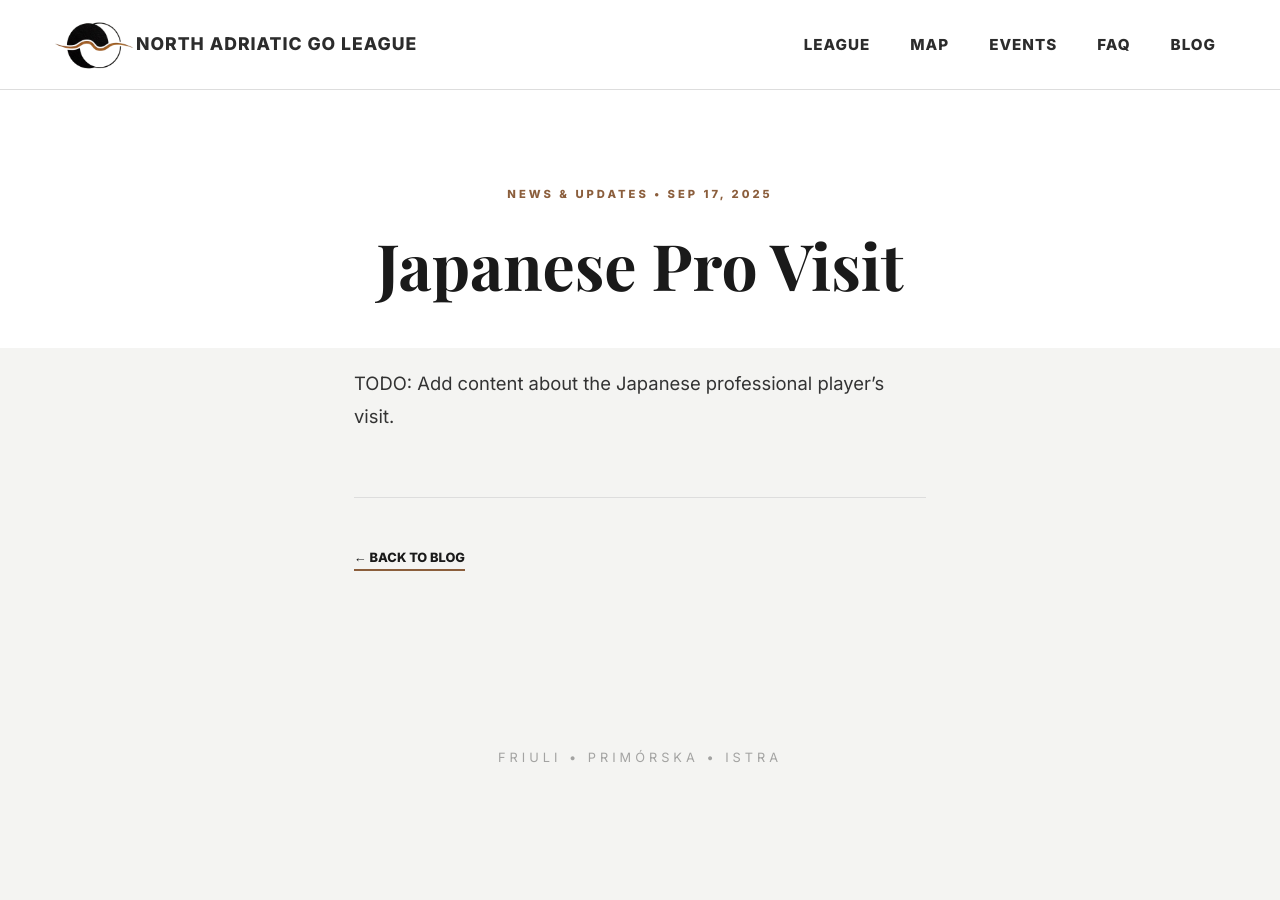
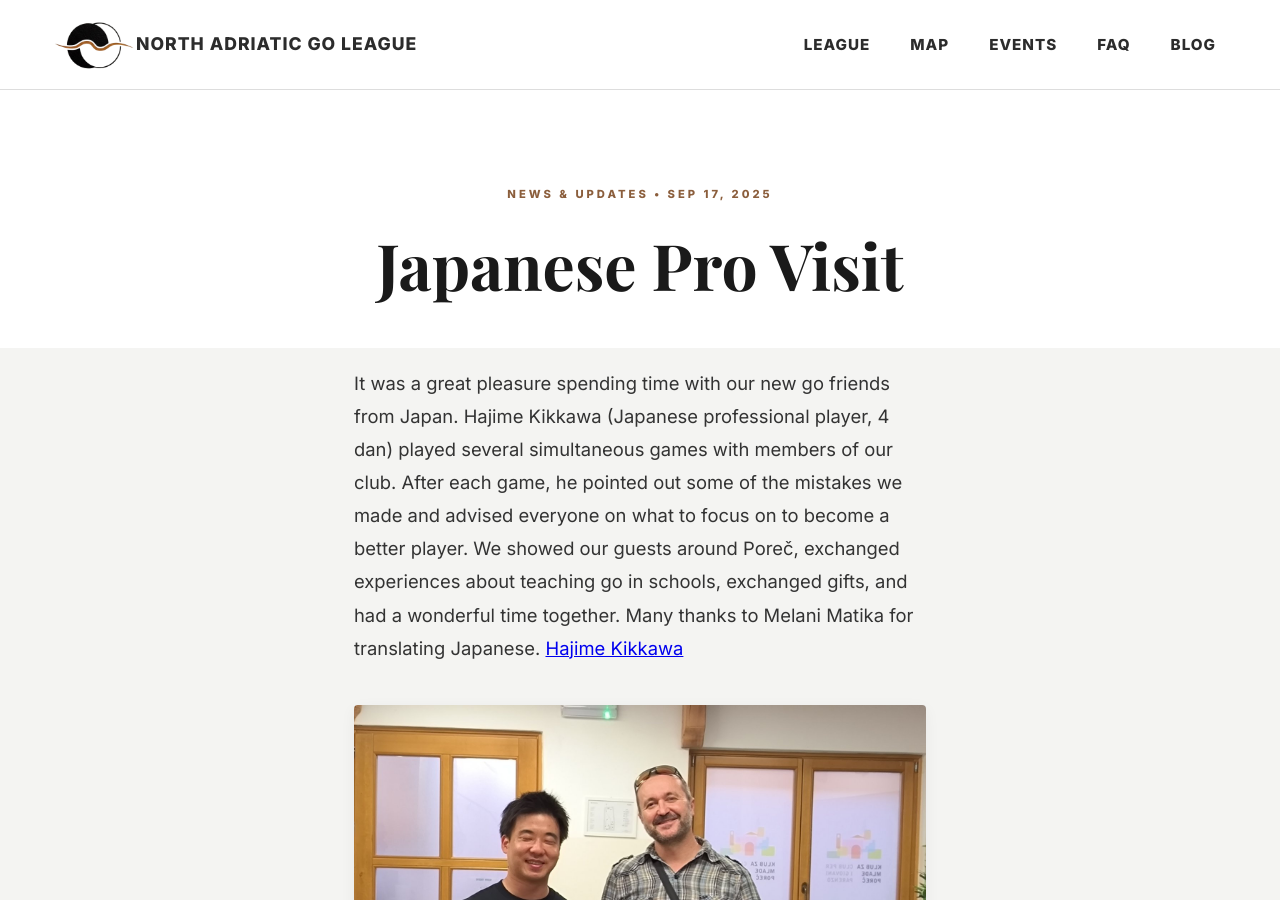
Before and after one commit to North-Adriatic-Go-League/north-adriatic-go-league.github.io, a Jekyll site: the page built from _posts/2025-09-17-japanese-pro-visit.md, in a window 1280 px wide and 900 px high. Built offline with Jekyll 4.4.1, drawn with Linux system fonts in a browser that asks for light colours; some web fonts are replaced.

Commit message:
Japanese pro (Hajime) visit

```diff
--- a/_posts/2025-09-17-japanese-pro-visit.md
+++ b/_posts/2025-09-17-japanese-pro-visit.md
@@ -4,4 +4,12 @@ title: "Japanese Pro Visit"
 date: 2025-09-17
 ---
 
-TODO: Add content about the Japanese professional player's visit.
+It was a great pleasure spending time with our new go friends from Japan. Hajime Kikkawa (Japanese professional player, 4 dan) played several simultaneous games with members of our club. After each game, he pointed out some of the mistakes we made and advised everyone on what to focus on to become a better player.
+We showed our guests around Poreč, exchanged experiences about teaching go in schools, exchanged gifts, and had a wonderful time together.
+Many thanks to Melani Matika for translating Japanese.
+[Hajime Kikkawa](https://www.nihonkiin.or.jp/player/htm/ki000437.html)
+
+![Photo](/assets/images/2026-japanese-pro/IMG-270d9ab9bd70530d46cfd5319227ab39-V.jpg)
+![Photo](/assets/images/2026-japanese-pro/IMG-543e6e2b81f163b796bc3ba5af7ba0c7-V.jpg)
+![Photo](/assets/images/2026-japanese-pro/IMG-8d97ea917047dcf6e488ec6bc7221652-V.jpg)
+![Photo](/assets/images/2026-japanese-pro/IMG-986cb5b7ade8c6fad3ded19acf5ad544-V.jpg)
```
Also changed, not shown: assets/images/2026-japanese-pro/IMG-270d9ab9bd70530d46cfd5319227ab39-V.jpg (added), assets/images/2026-japanese-pro/IMG-543e6e2b81f163b796bc3ba5af7ba0c7-V.jpg (added), assets/images/2026-japanese-pro/IMG-8d97ea917047dcf6e488ec6bc7221652-V.jpg (added), assets/images/2026-japanese-pro/IMG-986cb5b7ade8c6fad3ded19acf5ad544-V.jpg (added).
